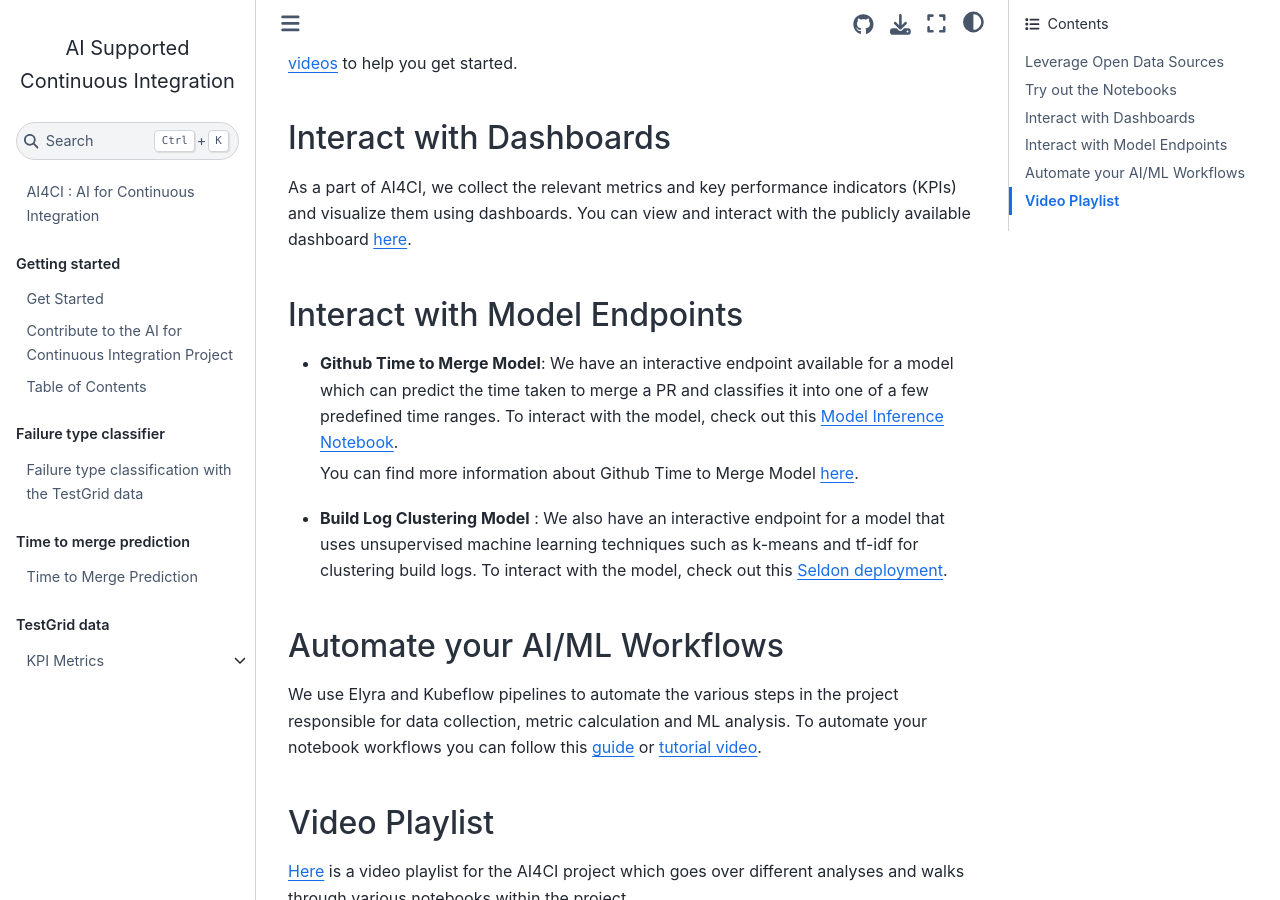
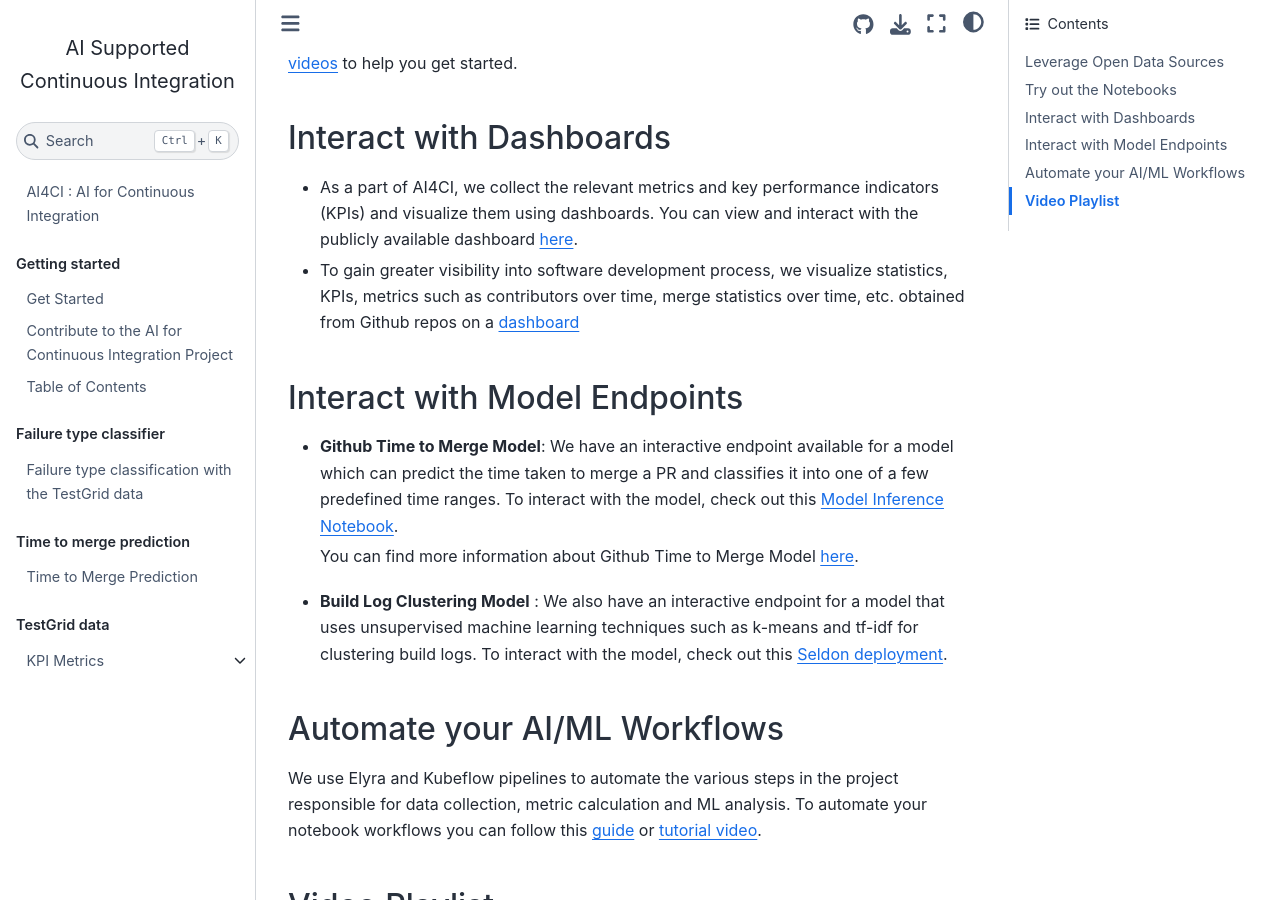
Before and after one commit to aicoe-aiops/ocp-ci-analysis, a Jupyter Book: the page built from docs/data-science-get-started.md, in a window 1280 px wide and 900 px high, scrolled down 1005 px. Built offline with Jupyter Book 1.0.4 settings and Sphinx 7.4.7 and the Sphinx Book theme 1.1.4, drawn with Linux system fonts in a browser that asks for light colours; pages that are not in the unit, such as notebooks, are missing from menus; comment, search, counter and statistics services are not loaded.

Commit message:
added github insights dashboard and jupyterbook

```diff
--- a/docs/data-science-get-started.md
+++ b/docs/data-science-get-started.md
@@ -20,7 +20,10 @@ You can find more information on the various notebooks and their purpose [here](
 If you need more help navigating the Operate First environment, we have a few [short videos](https://www.youtube.com/playlist?list=PL8VBRDTElCWpneB4dBu4u1kHElZVWfAwW) to help you get started.
 
 ## Interact with Dashboards
-As a part of AI4CI, we collect the relevant metrics and key performance indicators (KPIs) and visualize them using dashboards. You can view and interact with the publicly available dashboard [here](https://superset.operate-first.cloud/superset/dashboard/ai4ci/).
+
+* As a part of AI4CI, we collect the relevant metrics and key performance indicators (KPIs) and visualize them using dashboards. You can view and interact with the publicly available dashboard [here](https://superset.operate-first.cloud/superset/dashboard/ai4ci/).
+* To gain greater visibility into software development process, we visualize statistics, KPIs, metrics such as contributors over time, merge statistics over time, etc. obtained from Github repos on a [dashboard](https://superset.operate-first.cloud/superset/dashboard/9/)
+
 
 ## Interact with Model Endpoints
 
```
Also changed, not shown: README.md (+2 -0 lines), docs/content.md (+3 -2 lines).
